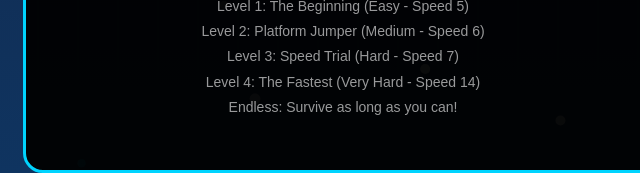
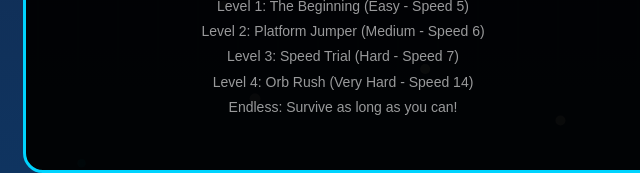
Before and after one commit to NParfenov/endless-dash, a plain HTML site: page index.html in a window 1280 px wide. Shown: the part 627-800 px from the top of the page, 297-937 px from the left. Drawn offline with Linux system fonts and the light colour scheme.

Commit message:
Renamed level 4

```diff
--- a/index.html
+++ b/index.html
@@ -21,7 +21,7 @@
             <p>Level 1: The Beginning (Easy - Speed 5)</p>
             <p>Level 2: Platform Jumper (Medium - Speed 6)</p>
             <p>Level 3: Speed Trial (Hard - Speed 7)</p>
-            <p>Level 4: The Fastest (Very Hard - Speed 14)</p>
+            <p>Level 4: Orb Rush (Very Hard - Speed 14)</p>
             <p>Endless: Survive as long as you can!</p>
         </div>
     </div>
```
